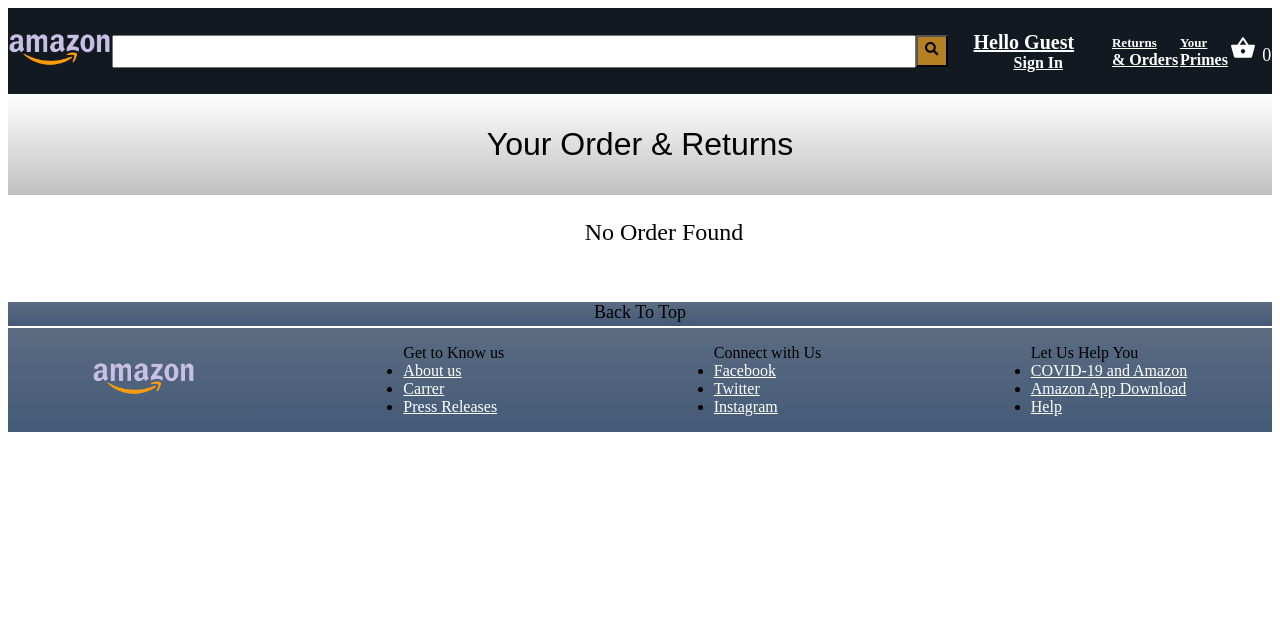
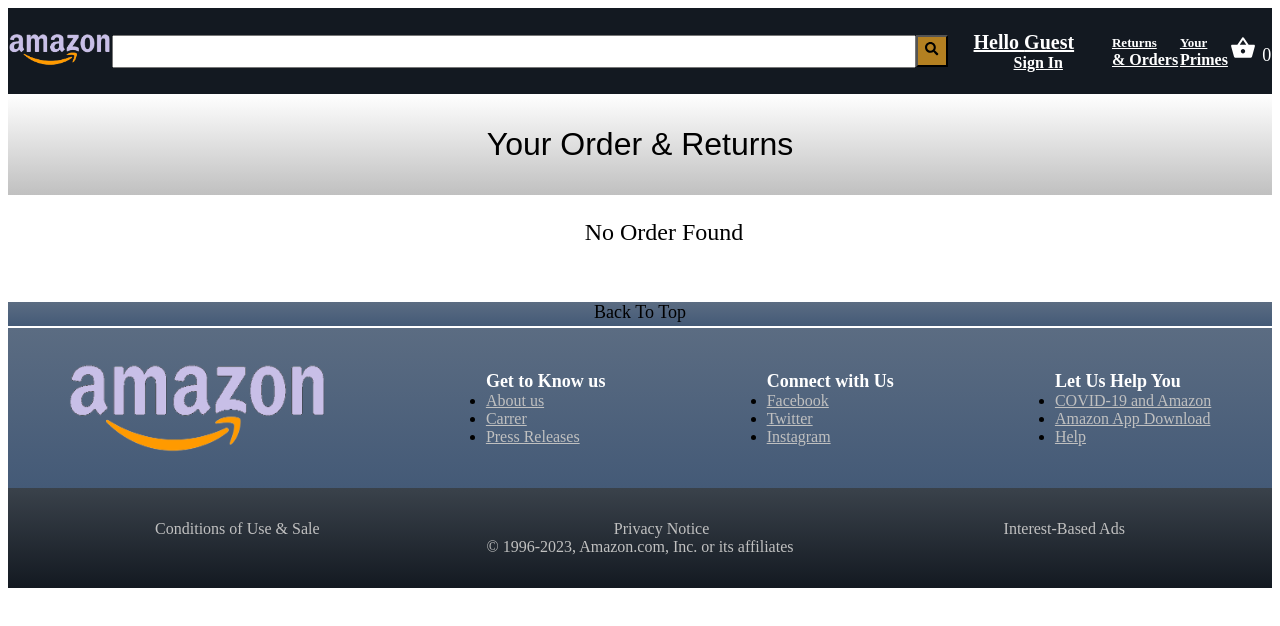
Before and after one commit to ParamSurywashi/Amazon-Clone---React-Project---0njs55hf023v, a React app: page /#/order in a window 1280 px wide. Shown: the top 626 px of the page. Built offline with nearby package versions, Linux system fonts and the light colour scheme.

Commit message:
updated Category

```diff
--- a/src/Body/Main.js
+++ b/src/Body/Main.js
@@ -7,6 +7,7 @@
 import { ToastContainer, toast } from 'react-toastify';
 import 'react-toastify/dist/ReactToastify.css';
 import Banner from './Banner';
+import imageForLogo from "../images/ImageForApp.png";
 
 function Main() {
   const dispatch = useDispatch();
@@ -21,14 +22,38 @@
     })
 }
 
+const fetchCategory = (category)=>{
+  return fetch("https://fakestoreapi.com/products/category/"+category).then((res)=>res.json())
+  .then((response)=>{
+    setProductList(response);
+  })
+}
+
+   const handleCategory = (e)=>{
+
+       if(e.target.id === "allProducts"){
+        fetchProducts();
+       }
+       if(e.target.id === "electronics"){
+        fetchCategory("electronics");
+       }
+       if(e.target.id === "jewelery"){
+        fetchCategory("jewelery");
+       }
+       if(e.target.id === "mensclothing"){
+        fetchCategory("men's clothing");
+       }
+       if(e.target.id === "womensclothing"){
+        fetchCategory("women's clothing");
+       }
+   }
+
     useEffect(() => {
         fetchProducts();
       },[])
 
       const handleAddToBucket = (products)=>{
-       // console.log(products)
         let countForProduct=0;
-      // dispatch({type:"bucket/add", payload : products})
       checkProductinBucket.map((oldPrdcts)=>{
         if(oldPrdcts.id===products.id){
           countForProduct++;
@@ -49,6 +74,14 @@
       }
   return (
     <>
+    <div className='categoryDiv'>
+       <div id='allProducts' onClick={handleCategory}>All</div>
+       <div id='electronics' onClick={handleCategory}>Electronics</div>
+       <div id='jewelery' onClick={handleCategory}>Jewelery</div>
+       <div id='mensclothing' onClick={handleCategory}>Men's clothing</div>
+       <div id='womensclothing' onClick={handleCategory}>Women's clothing</div>
+       <div id='appsDivImg'><img src={imageForLogo} /></div>
+    </div>
     <Banner />
     <div className='bodyGrid'>
    { ProductList.map((prdcts, index)=>{
--- a/src/Header/Footer.js
+++ b/src/Header/Footer.js
@@ -58,7 +58,14 @@
               <li><a href="https://www.amazon.in/gp/help/customer/display.html?nodeId=200507590&ref_=footer_gw_m_b_he">Help</a></li>
             </ul>
           </div>
-       {/* </div> <div className='footerWithDetails'></div> */}
+       <div className='footerWithDetails'>
+        <div id='someAnchorDiv'>
+         <a >Conditions of Use & Sale</a>
+         <a >Privacy Notice</a>
+         <a >Interest-Based Ads</a>
+         </div>
+         <a >© 1996-2023, Amazon.com, Inc. or its affiliates</a>
+        </div>
        </>
         )
 
--- a/src/styles/footer.css
+++ b/src/styles/footer.css
@@ -44,7 +44,8 @@
 }
 
 #logoLink{
-    width: 8%;
+    width: 16em;
+    height: 10em;
 }
 
 .footerLogo{
@@ -52,8 +53,34 @@
     width: 100%;
 }
 .footerDivs a{
-    color: white;
+    color: silver;
 }
 .footerDivs a:visited {
+    color: silver;
+  }
+.footerDivs span{
     color: white;
+    font-weight: bold;
+    font-size: 18px;
+}
+  .footerWithDetails{
+    position: relative;
+    right: 0px;
+    bottom: 0px;
+    border: none;
+    background-image: linear-gradient(#3a424b, #131921);
+    display: flex;
+    flex-direction: column;
+    justify-content: space-around;
+    align-items: center;
+    padding: 2em 0px;
   }
+  .footerWithDetails a{
+    color: silver;
+}
+#someAnchorDiv{
+    width: 100%;
+    display: flex;
+    justify-content: space-around;
+    align-items: center;
+  }
--- a/src/styles/main.css
+++ b/src/styles/main.css
@@ -3,10 +3,9 @@
     grid-template-columns: repeat(2, 1fr);
     column-gap: 0em;
     row-gap: 0em;
-    margin: 18% 0% 5%;
-    /* background-color: #b6c3c2; */
+    margin: 18% 10% 5%;
     background-image: linear-gradient(to bottom, transparent 1%, #8dc6c1, #b8e0d3);
-    /* border: 10px solid gray; */
+
 }
 
 .AddtoBucketBtn{
@@ -61,3 +60,16 @@
     font-size: 22px;
     padding: 2em;
 }
+
+.categoryDiv{
+    position: relative;
+    right: 0px;
+    bottom: 0px;
+    border: none;
+    background-image: linear-gradient(#5b6c82, #445a77);
+    display: flex;
+    flex-direction: row;
+    justify-content: space-around;
+    align-items: center;
+    padding: 1hv 0px;
+}
```
Also changed, not shown: src/images/ImageForApp.png (added).
